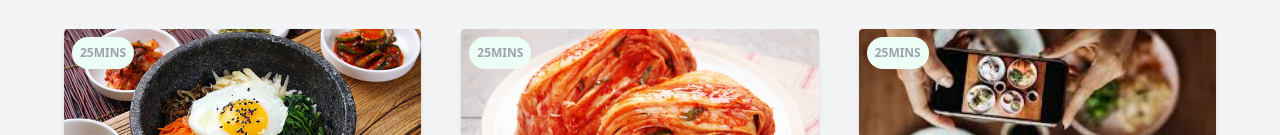
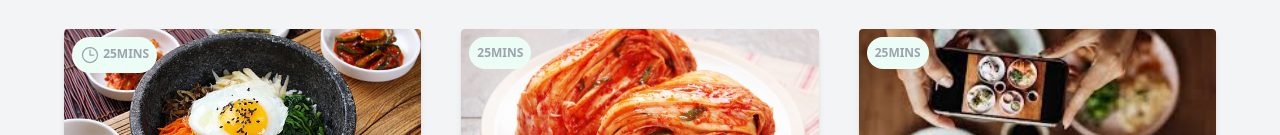
Before and after one commit to Nifskor/tailwind-css-study, a website: page public/index.html in a window 1280 px wide. Shown: the part 409-544 px from the top of the page. Drawn offline with nearby package versions, Linux system fonts and the light colour scheme; a web font is replaced by a local one.

Commit message:
lesson 14 Icons

```diff
--- a/public/index.html
+++ b/public/index.html
@@ -61,6 +61,9 @@
                     <span class="block gray-500 text-sm">Recipe by Mario</span>
                     </div>
                     <div class="badge">
+                        <svg class="w-5 inline-block" data-slot="icon" fill="none" stroke-width="1.5" stroke="currentColor" viewBox="0 0 24 24" xmlns="http://www.w3.org/2000/svg" aria-hidden="true">
+                            <path stroke-linecap="round" stroke-linejoin="round" d="M12 6v6h4.5m4.5 0a9 9 0 1 1-18 0 9 9 0 0 1 18 0Z"></path>
+                          </svg>
                         <span>25mins </span>
                     </div>
                 </div>
@@ -104,4 +107,5 @@
         </div>
     </main>
 </body>
+
 </html>
```
Also changed, not shown: README.md.
